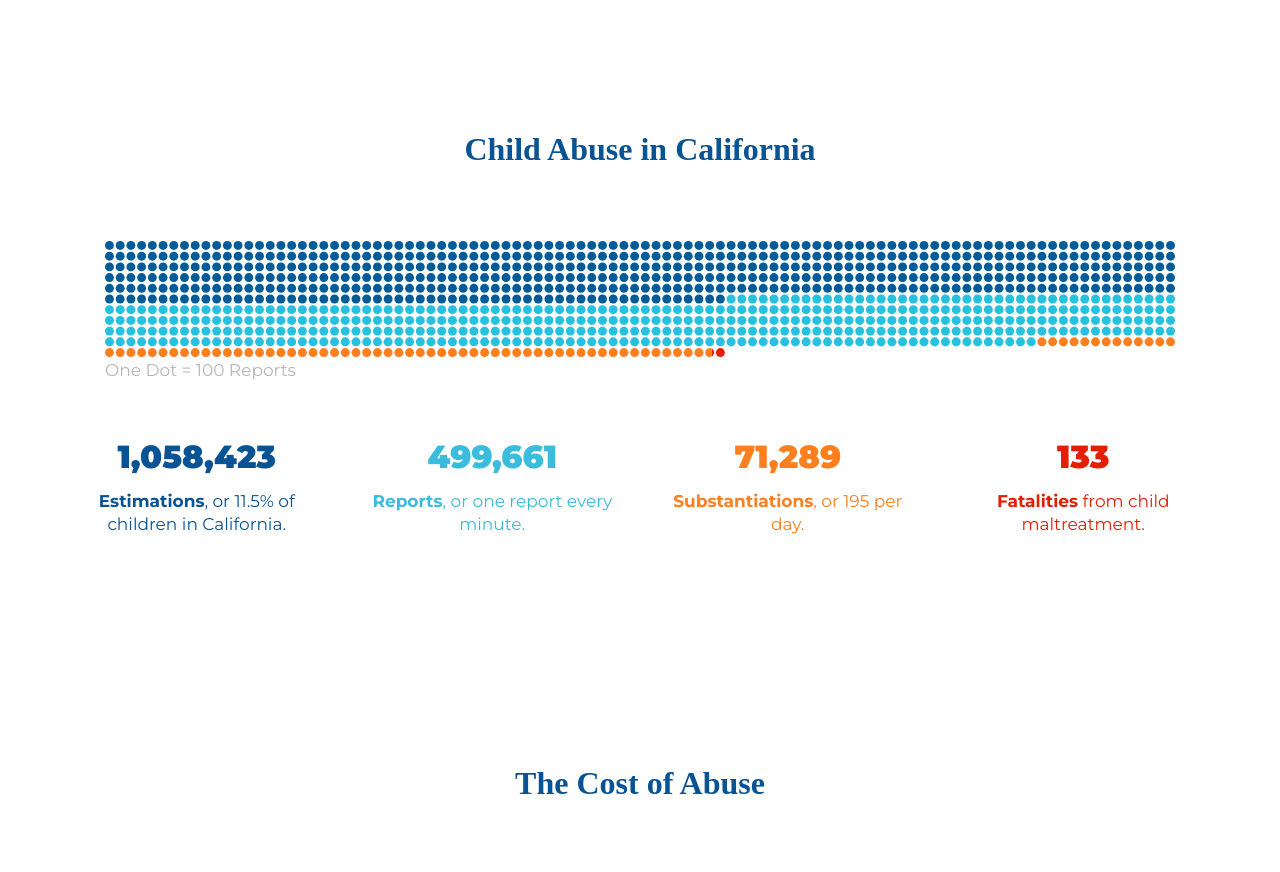
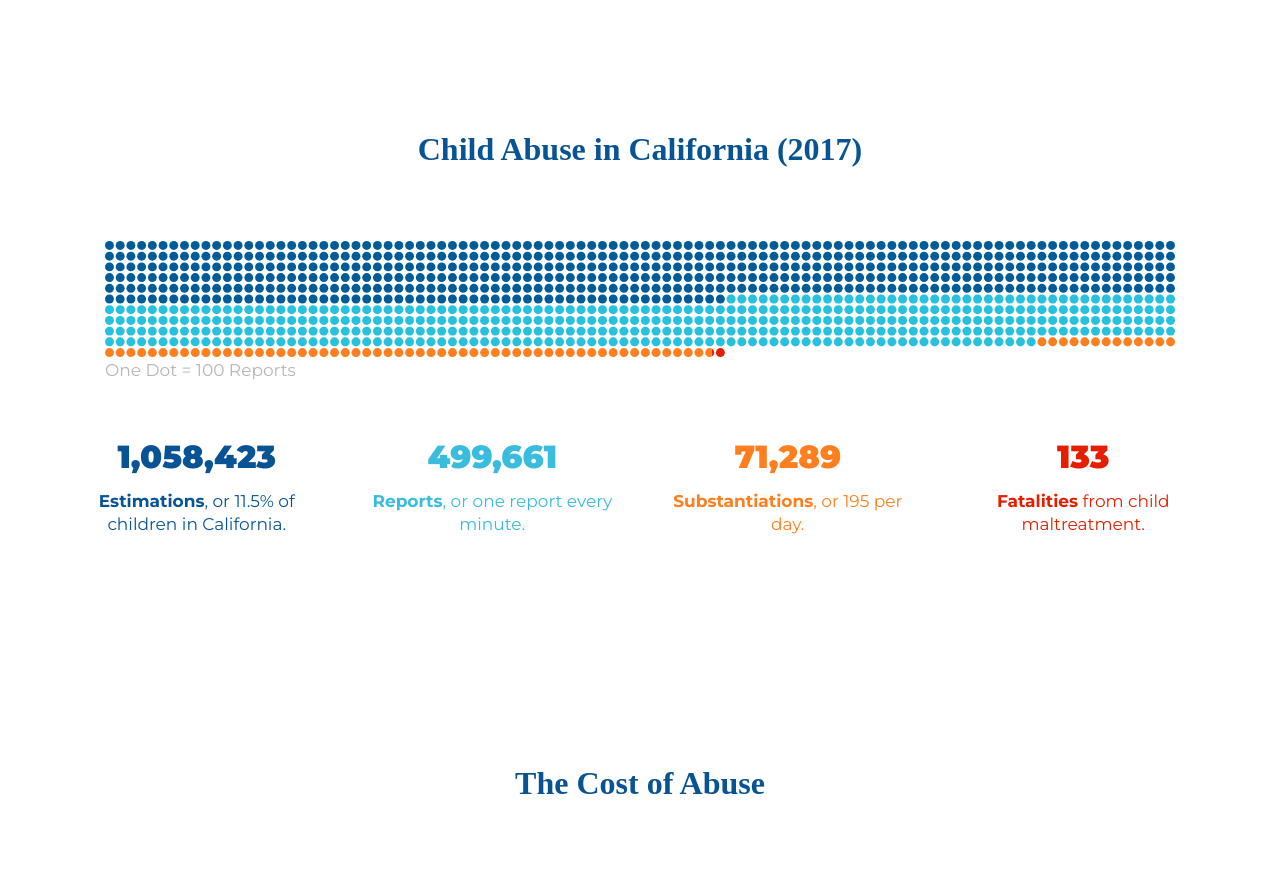
Before and after one commit to SFCAPC/2019-CA-Report, a plain HTML site: page index.html in a window 1280 px wide. Shown: the part 1320-2192 px from the top of the page. Drawn offline with Linux system fonts and the light colour scheme; a web font is replaced by a local one.

Commit message:
add 2017

```diff
--- a/index.html
+++ b/index.html
@@ -53,7 +53,7 @@
 			<p>Child maltreatment is a persistent and pervasive problem throughout California. Although it is a hidden social ill, its impact is significant. Child maltreatment effects not just the child, but the family, the community, and society at large. The impact of maltreatment not only morally degrades our society, it significantly hurts our economy. In fact, the physical, mental, and emotional effects of maltreatment persist long after child maltreatment occurs, and result in ongoing costs to every sector of California.</p>
 		</section>
 		<section class="section-childAbuse js-toFadeIn-topLevel js-toFadeIn js-toFadeIn_slow">
-			<h2 class="section-header">Child Abuse in California</h2>
+			<h2 class="section-header">Child Abuse in California (2017)</h2>
 			<div class="childAbuseGraphic">
 				<div class="childAbuseGraphic_dots">
 					<div class="childAbuseGraphic_dots-mobile stackedGraphic-container">
```
